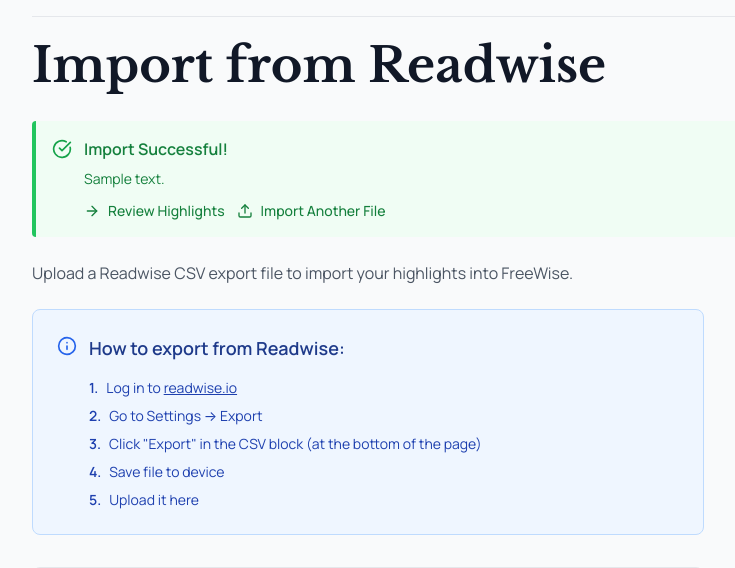
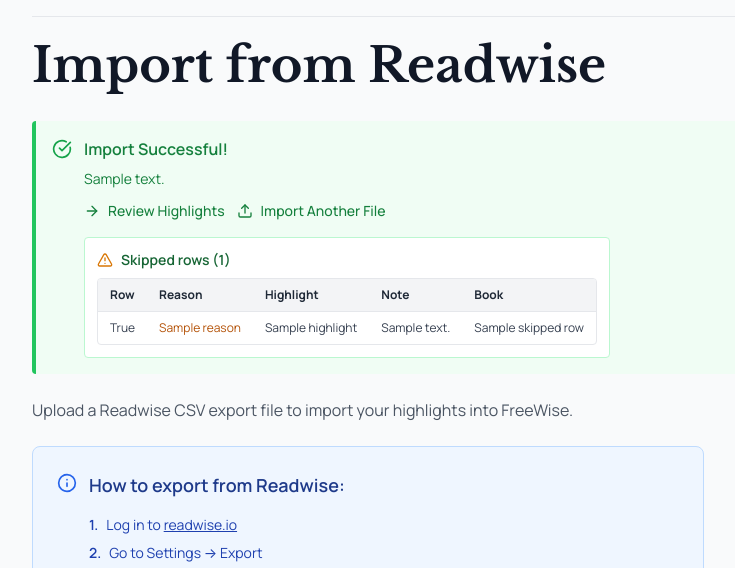
Before and after one commit to wardeiling/FreeWise, a FastAPI app: template app/templates/import.html in a window 1280 px wide. Shown: the part 48-616 px from the top of the page, without its empty margins (192-927 px from the left). Run offline with FastAPI, Linux system fonts and the light colour scheme; the template is opened without the code that fills it: most values are stand-ins (such as "Sample title", 1, 10 or a date in 2020); some libraries are stand-ins or nearby versions.

Commit message:
Add skipped row logging for import

```diff
--- a/app/templates/import.html
+++ b/app/templates/import.html
@@ -22,6 +22,38 @@
                     <span>Import Another File</span>
                 </a>
             </div>
+            {% if skipped_rows %}
+            <div class="mt-4 bg-white dark:bg-gray-900/40 border border-green-200 dark:border-green-800 rounded p-3">
+                <div class="flex items-center gap-2 mb-2">
+                    <i data-lucide="alert-triangle" class="w-4 h-4 text-amber-600 dark:text-amber-400"></i>
+                    <span class="text-sm font-semibold text-green-800 dark:text-green-200">Skipped rows ({{ skipped_rows|length }})</span>
+                </div>
+                <div class="max-h-64 overflow-auto border border-gray-200 dark:border-gray-800 rounded">
+                    <table class="min-w-full text-left text-xs text-gray-700 dark:text-gray-200">
+                        <thead class="bg-gray-100 dark:bg-gray-800/70 text-gray-800 dark:text-gray-100">
+                            <tr>
+                                <th class="px-3 py-2">Row</th>
+                                <th class="px-3 py-2">Reason</th>
+                                <th class="px-3 py-2">Highlight</th>
+                                <th class="px-3 py-2">Note</th>
+                                <th class="px-3 py-2">Book</th>
+                            </tr>
+                        </thead>
+                        <tbody>
+                            {% for r in skipped_rows %}
+                            <tr class="border-t border-gray-200 dark:border-gray-800">
+                                <td class="px-3 py-2 align-top">{{ r.row }}</td>
+                                <td class="px-3 py-2 align-top text-amber-700 dark:text-amber-300">{{ r.reason }}</td>
+                                <td class="px-3 py-2 align-top">{{ r.highlight }}</td>
+                                <td class="px-3 py-2 align-top">{{ r.note }}</td>
+                                <td class="px-3 py-2 align-top">{{ r.book_title }}</td>
+                            </tr>
+                            {% endfor %}
+                        </tbody>
+                    </table>
+                </div>
+            </div>
+            {% endif %}
         </div>
     </div>
 </div>
```
Also changed, not shown: app/routers/importer.py (+29 -3 lines), README.md.
